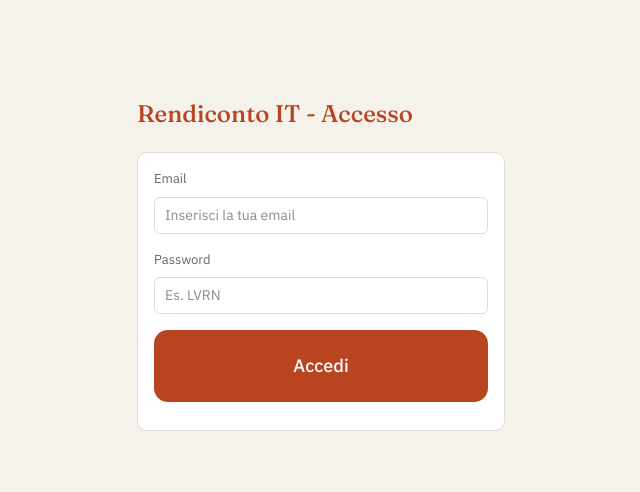
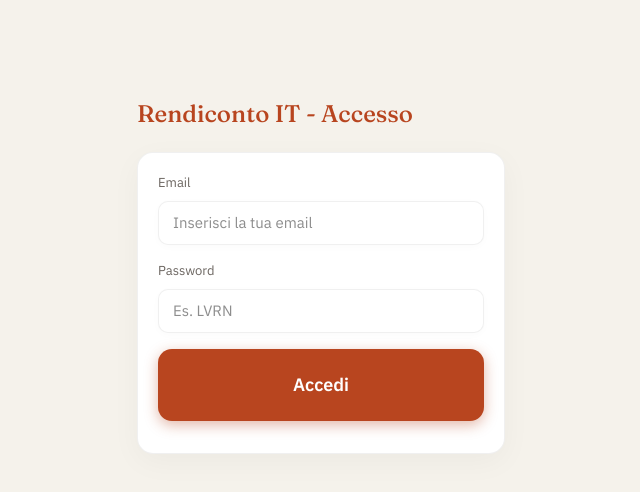
Before and after one commit to patrickliveraniliverani-source/Vallitimbrature, a Next.js app: page /login in a window 1280 px wide. Shown: the top 492 px of the page, without its empty margins (319-959 px from the left). Built offline with nearby package versions, Linux system fonts and the light colour scheme; no server answers.

Commit message:
Enhance UX with Apple style frosted glass, smooth shadows, and spring animations

```diff
--- a/app/(app)/layout.tsx
+++ b/app/(app)/layout.tsx
@@ -55,8 +55,8 @@ export default function AppLayout({ children }: { children: React.ReactNode }) {
   ];
 
   return (
-    <div style={{ fontFamily: 'var(--font-sans), sans-serif', background: 'var(--bg)', minHeight: '100vh', color: 'var(--text)' }}>
-      <header style={{ background: 'var(--card)', borderBottom: '1px solid var(--border)', padding: '0 16px' }}>
+    <div style={{ fontFamily: 'var(--font-sans), -apple-system, BlinkMacSystemFont, sans-serif', background: 'var(--bg)', minHeight: '100vh', color: 'var(--text)' }}>
+      <header style={{ position: 'sticky', top: 0, zIndex: 50, background: 'rgba(255, 255, 255, 0.75)', backdropFilter: 'saturate(180%) blur(20px)', WebkitBackdropFilter: 'saturate(180%) blur(20px)', borderBottom: '1px solid rgba(0,0,0,0.06)', padding: '0 16px' }}>
         <div style={{ display: 'flex', alignItems: 'center', gap: 8, paddingTop: 14, paddingBottom: 2, justifyContent: 'space-between' }}>
           <div style={{ display: 'flex', alignItems: 'center', gap: 8 }}>
             <span style={{ fontFamily: 'var(--font-serif), serif', fontSize: 17, fontWeight: 600, color: 'var(--accent)' }}>Rendiconto IT</span>
--- a/app/globals.css
+++ b/app/globals.css
@@ -3,7 +3,7 @@
 :root {
   --bg: #f5f2eb;
   --card: #ffffff;
-  --border: #e0dccf;
+  --border: rgba(0, 0, 0, 0.06);
   --text: #1c1c1c;
   --muted: #6b6560;
   --accent: #b8451f;
@@ -16,29 +16,34 @@
 body {
   background-color: var(--bg);
   color: var(--text);
-  font-family: var(--font-sans), sans-serif;
+  font-family: var(--font-sans), -apple-system, BlinkMacSystemFont, sans-serif;
   min-height: 100vh;
+  -webkit-font-smoothing: antialiased;
+  -moz-osx-font-smoothing: grayscale;
 }
 
 * {
   box-sizing: border-box;
 }
 
+/* Apple style smooth inputs */
 input, textarea {
   background: var(--card);
   border: 1px solid var(--border);
-  border-radius: 6px;
-  padding: 7px 10px;
-  font-family: var(--font-sans), sans-serif;
-  font-size: 14px;
+  border-radius: 10px;
+  padding: 10px 14px;
+  font-family: inherit;
+  font-size: 15px;
   color: var(--text);
   width: 100%;
+  transition: all 0.2s cubic-bezier(0.25, 0.8, 0.25, 1);
+  box-shadow: 0 2px 8px rgba(0,0,0,0.02);
 }
 
 input:focus, textarea:focus {
-  outline: 2px solid var(--accent);
-  outline-offset: 1px;
-  border-color: transparent;
+  outline: none;
+  border-color: var(--accent);
+  box-shadow: 0 0 0 4px var(--accent-light);
 }
 
 .mono {
@@ -46,61 +51,89 @@ input:focus, textarea:focus {
   font-variant-numeric: tabular-nums;
 }
 
+/* Apple style Tabs */
 .tab-btn {
-  padding: 8px 18px;
+  padding: 10px 18px;
   border: none;
   background: transparent;
   cursor: pointer;
-  font-size: 14px;
-  font-family: var(--font-sans), sans-serif;
+  font-size: 15px;
+  font-family: inherit;
   color: var(--muted);
   border-bottom: 2px solid transparent;
-  transition: all .15s;
+  transition: all .2s cubic-bezier(0.25, 0.8, 0.25, 1);
 }
 
 .tab-btn.active {
   color: var(--accent);
   border-bottom: 2px solid var(--accent);
-  font-weight: 500;
+  font-weight: 600;
 }
 
+/* Apple style Cards with soft shadows */
 .card {
   background: var(--card);
   border: 1px solid var(--border);
-  border-radius: 10px;
-  padding: 16px;
+  border-radius: 16px;
+  padding: 20px;
+  box-shadow: 0 8px 30px rgba(0,0,0,0.04);
+  transition: transform 0.2s ease, box-shadow 0.2s ease;
 }
 
+/* Primary Button with iOS spring effect */
 .btn-primary {
   background: var(--accent);
   color: #fff;
   border: none;
-  border-radius: 8px;
-  padding: 12px 20px;
-  font-size: 15px;
-  font-family: var(--font-sans), sans-serif;
+  border-radius: 12px;
+  padding: 14px 24px;
+  font-size: 16px;
+  font-family: inherit;
+  cursor: pointer;
+  font-weight: 600;
+  box-shadow: 0 4px 14px 0 rgba(184, 69, 31, 0.39);
+  transition: transform 0.2s cubic-bezier(0.25, 0.8, 0.25, 1), box-shadow 0.2s ease;
+}
+.btn-primary:active {
+  transform: scale(0.96);
+  box-shadow: 0 2px 8px 0 rgba(184, 69, 31, 0.39);
+}
+
+/* Secondary Buttons */
+.btn-secondary {
+  background: var(--card);
+  color: var(--text);
+  border: 1px solid var(--border);
+  border-radius: 10px;
+  padding: 10px 16px;
+  font-size: 14px;
+  font-family: inherit;
   cursor: pointer;
   font-weight: 500;
+  box-shadow: 0 2px 10px rgba(0,0,0,0.03);
+  transition: all 0.2s ease;
+}
+.btn-secondary:active {
+  transform: scale(0.96);
+  background: var(--chip);
 }
 
-.btn-secondary {
-  background: var(--chip);
-  color: var(--text);
-  border: 1px solid var(--border);
-  border-radius: 8px;
-  padding: 9px 16px;
-  font-size: 13px;
-  font-family: var(--font-sans), sans-serif;
-  cursor: pointer;
-}
-
+/* Ghost Buttons */
 .btn-ghost {
   background: transparent;
   color: var(--accent);
-  border: 1px solid var(--accent);
-  border-radius: 8px;
+  border: none;
+  border-radius: 10px;
   padding: 8px 14px;
-  font-size: 13px;
-  font-family: var(--font-sans), sans-serif;
+  font-size: 14px;
+  font-family: inherit;
   cursor: pointer;
+  font-weight: 500;
+  transition: background 0.2s ease, transform 0.2s ease;
 }
+.btn-ghost:hover {
+  background: var(--accent-light);
+}
+.btn-ghost:active {
+  transform: scale(0.96);
+}
```
